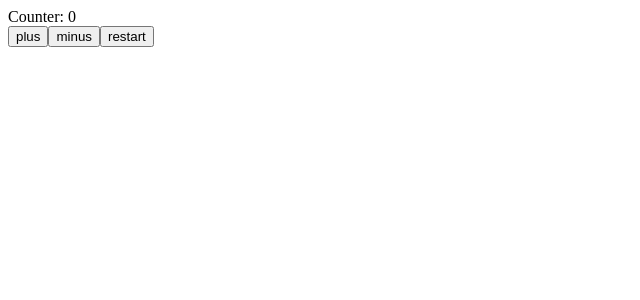
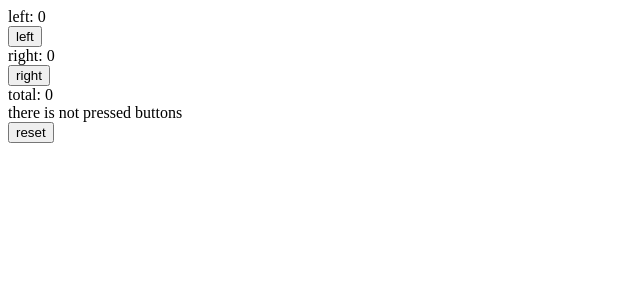
Before and after one commit to diazale16/webdev-helsinki-course, a React (Vite) app in the folder part1/: page / in a window 1280 px wide. Shown: the top 300 px of the page, without its empty margins (0-640 px from the left). Built offline with nearby package versions, Linux system fonts and the light colour scheme.

Commit message:
counters, states y refactored components on part 1d

```diff
--- a/part1/src/App.jsx
+++ b/part1/src/App.jsx
@@ -1,35 +1,61 @@
 import { useState } from "react"
 
-const Display = ({ counter }) => <div>Counter: {counter}</div>
+const Display = ({ data, counter }) => <div>{data}: {counter}</div>
 
-const Button = ({ text, onClick}) => <button onClick={onClick}>{text}</button>
+const Button = ({ text, handlerClick}) => <button onClick={handlerClick}>{text}</button>
+
+const History = ({ allClicks }) => {
+  if (allClicks.length === 0) {
+    return (
+      <div>there is not pressed buttons</div>
+    )
+  }
+  return (
+    <div>pressed buttons: {allClicks.join(' ')}</div>
+  )
+}
 
 const App = () => {
-  const [ counter, setCounter] = useState(0)
+  const [ left, setLeft] = useState(0)
+  const [ right, setRight] = useState(0)
+  const [ allClick, setAll] = useState([])
+  const [ total, setTotal] = useState(0)
+
   // console.log(`rendering with counter value equals ${counter}`)
 
   // Increase the counter for every click
-  const increaseCounter = () => {
+  const handlerLeftClicks = () => {
     // console.log(`increasing value from the original ${counter}`)
-    setCounter(counter + 1)
+    setAll(allClick.concat('L'))
+    const newLeft = left + 1
+    setLeft(newLeft)
+    setTotal(newLeft + right)
   }
 
-  const decreaseCounter = () => {
+  const handlerRightClicks = () => {
     // console.log(`decreasing value from the original ${counter}`)
-    setCounter(counter - 1)
+    setAll(allClick.concat('R'))
+    const newRight = right + 1
+    setRight(newRight)
+    setTotal(left + newRight)
   }
 
-  const restartCounter = () => {
-    // console.log(`resetting to zero from the original ${counter}`)
-    setCounter(0)
+  const handlerResetAllClicks = () => {
+    setLeft(0)
+    setRight(0)
+    setAll([])
+    setTotal(0)
   }
 
   return (
     <div>
-      <Display counter={counter}></Display>
-      <Button text={"plus"} onClick={increaseCounter}></Button>
-      <Button onClick={decreaseCounter} text={"minus"}></Button>
-      <Button text={"restart"} onClick={restartCounter}></Button>
+      <Display data={"left"} counter={left}></Display>
+      <Button text={"left"} handlerClick={handlerLeftClicks}></Button>
+      <Display data={"right"} counter={right}></Display>
+      <Button text={"right"} handlerClick={handlerRightClicks}></Button>
+      <Display data={"total"} counter={total} ></Display>
+      <History allClicks={allClick}></History>
+      <Button text={"reset"} handlerClick={handlerResetAllClicks}></Button>
     </div>
   )
 }
```
